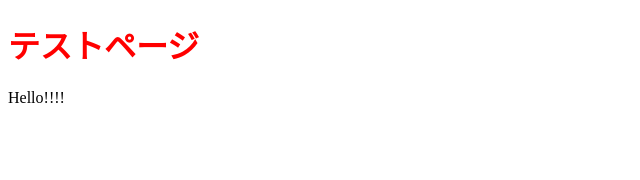
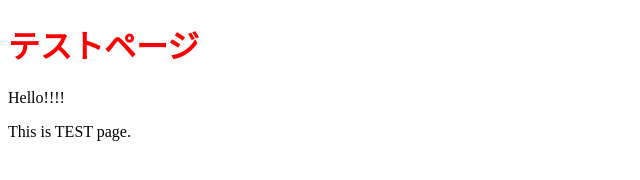
Before and after one commit to tohoho65535/tohoho65535.github.io, a plain HTML site: page index.html in a window 1280 px wide. Shown: the whole page, without its empty margins (0-640 px from the left). Drawn offline with Linux system fonts and the light colour scheme.

Commit message:
Modify message.

```diff
--- a/index.html
+++ b/index.html
@@ -8,5 +8,6 @@
   <body>
     <h1>テストページ</h1>
     <p>Hello!!!!</p>
+    <p>This is TEST page.</p>
   </body>
 </html>
```
